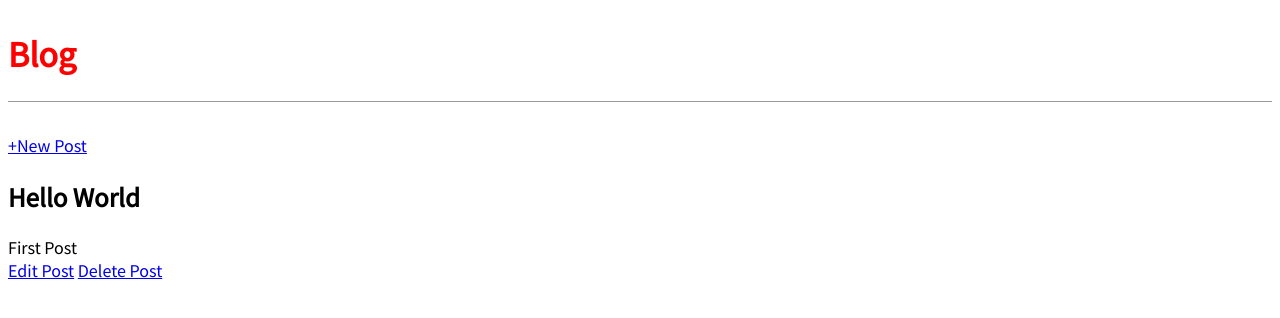
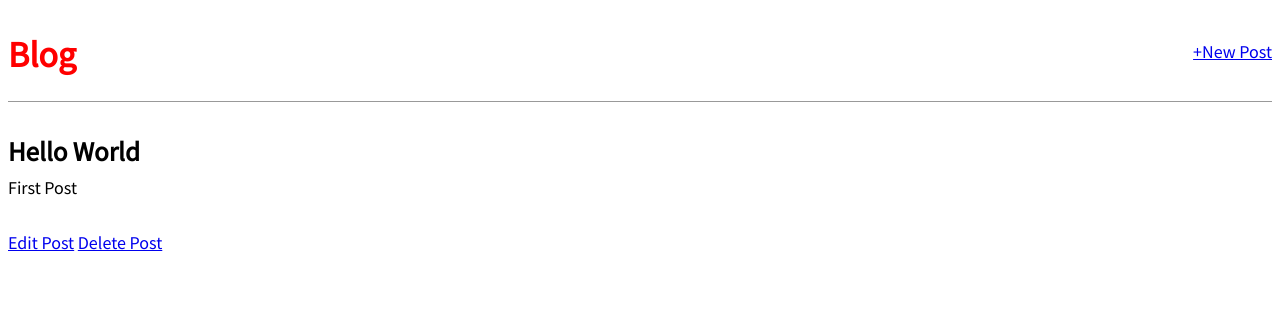
Before and after one commit to thisizkp/django-blog, a Django app: page /post/1 in a window 1280 px wide. Shown: the top 318 px of the page. Run offline with Django 3.2, Linux system fonts and the light colour scheme; data comes from the database, SQL or seed files in the repository.

Commit message:
add few styles

```diff
--- a/templates/base.html
+++ b/templates/base.html
@@ -9,9 +9,14 @@
 
     <body>
         <header>
-            <h1><a href="{% url 'home' %}">Blog</h1>
+            <div class="nav-left">
+                <h1><a href="{% url 'home' %}">Blog</h1>
+            </div>
+            <div class="nav-right">
+                <a href="{% url 'post_new' %}">+New Post</a>
+            </div>
         </header>
-        <a href="{% url 'post_new' %}">+New Post</a>
+
         <div>
             {% block content %}
             {% endblock content %}
--- a/templates/post_detail.html
+++ b/templates/post_detail.html
@@ -1,8 +1,11 @@
 {% extends 'base.html' %}
 
 {% block content %}
-    <h2>{{post.title}}</h2>
-    <div>{{post.body}}</div>
+    <div class="post-entry">
+        <h2>{{post.title}}</h2>
+        <div>{{post.body}}</div>
+    </div>
+
     <a href={% url 'post_edit' post.pk %}>Edit Post</a>
     <a href={% url 'post_delete' post.pk %}>Delete Post</a>
 {% endblock content %}
```
